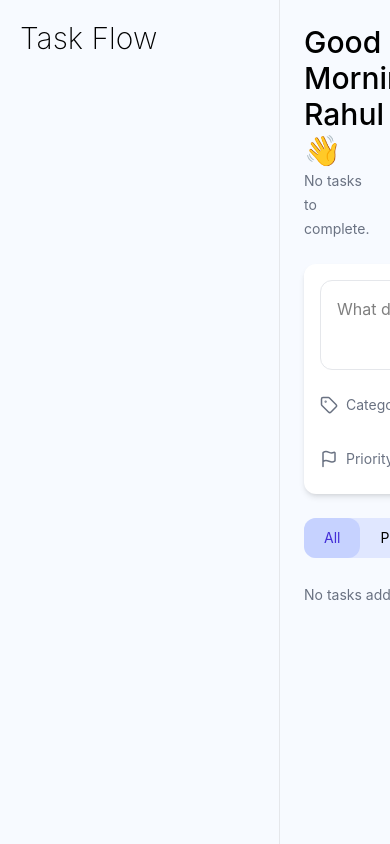
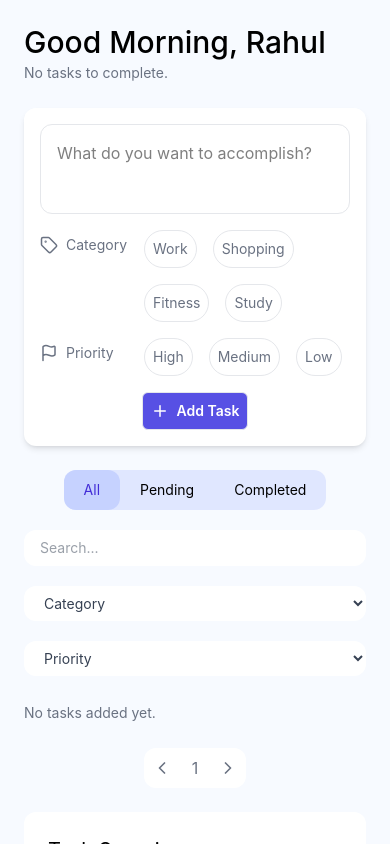
Before and after one commit to rxhulkrishna/taskflow, a React (Vite) app: page / in a window 390 px wide. Built offline with nearby package versions, Linux system fonts and the light colour scheme.

Commit message:
fix: Responsive and usePagination created

```diff
--- a/src/Layout/MainContent.jsx
+++ b/src/Layout/MainContent.jsx
@@ -6,12 +6,13 @@ import TaskList from "../components/TaskList";
 import FilterButtons from "../components/FilterButtons";
 import { ChevronLeftIcon, ChevronRightIcon } from "lucide-react";
 import { TASKS_PER_PAGE } from "../constants/constants";
+import { usePagination } from "../hooks/usePagination";
 
 const initialFilter = {
   status: "all",
   category: "all",
   priority: "all",
-  search: '',
+  search: "",
 };
 
 function getInitialTasks() {
@@ -22,7 +23,7 @@ function getInitialTasks() {
 function MainContent() {
   const [tasks, setTasks] = useState(getInitialTasks);
   const [filters, setFilters] = useState(initialFilter);
-  const [page, setPage] = useState(1);
+  const [editTask, setEditTask] = useState(null);
 
   useEffect(() => {
     localStorage.setItem("tasks", JSON.stringify(tasks));
@@ -36,21 +37,6 @@ function MainContent() {
         task.id === id ? { ...task, completed: !task.completed } : task,
       ),
     );
-  }
-
-  function handleAddTasks(task) {
-    setTasks(task);
-    setFilters(initialFilter);
-  }
-
-  function handleDeleteTask(id) {
-    setTasks((prevTasks) => prevTasks.filter((task) => task.id !== id));
-  }
-
-  function handleFilterChange(newFilter) {
-    // if (filters === newFilter) return;
-    setFilters(newFilter);
-    setPage(1);
   }
 
   const analyticsData = {
@@ -74,48 +60,59 @@ function MainContent() {
         filters.priority === "all" || task.priority === filters.priority,
     )
     .filter(
-      (task) =>
-        filters.search === "" || task.title.includes(filters.search),
+      (task) => filters.search === "" || task.title.includes(filters.search),
     );
 
-  //PAGINATION
-  const startIdx = (page - 1) * TASKS_PER_PAGE;
-  const endIdx = startIdx + TASKS_PER_PAGE;
-  const currentPageTasks = filteredTasks.slice(startIdx, endIdx);
+  const { currentPageTasks, onPrev, onNext, resetPage, page } = usePagination(
+    filteredTasks,
+    TASKS_PER_PAGE,
+  );
 
-  function onPrev() {
-    if (page === 1) {
-      return;
+  function handleAddTasks(task) {
+    setTasks(task);
+    if (editTask) {
+      setEditTask(null);
     }
-    setPage((prevPage) => prevPage - 1);
+    setFilters(initialFilter);
   }
 
-  function onNext() {
-    const noOfPages = Math.ceil(filteredTasks.length / TASKS_PER_PAGE);
-    if (page === noOfPages || noOfPages === 0) {
-      return;
-    }
-    setPage((prevPage) => prevPage + 1);
+  function handleDeleteTask(id) {
+    setTasks((prevTasks) => prevTasks.filter((task) => task.id !== id));
+  }
+
+  function handleEditTask(task) {
+    setEditTask(task);
+  }
+
+  function handleFilterChange(newFilter) {
+    setFilters(newFilter);
+    resetPage();
   }
 
   return (
-    <main className="flex-1 flex flex-col rounded-r-xl gap-6 p-6 overflow-hidden">
+    <main className="flex-1 flex flex-col rounded-r-xl gap-6 p-6 overflow-x-hidden lg:overflow-hidden">
       <Header noOfTasks={noOfTasks} />
 
-      <div className="flex flex-1 min-h-0 gap-6">
-        <section className="flex-1 flex flex-col min-h-0 gap-6">
-          <TaskForm addTasks={handleAddTasks} />
+      <div className="flex flex-col lg:flex-row flex-1 lg:min-h-0 gap-6">
+        <section className="flex-1 flex flex-col lg:min-h-0 gap-6">
+          <TaskForm
+            key={editTask?.id || "new"}
+            onAddTask={handleAddTasks}
+            editTask={editTask}
+            onEditTask={setEditTask}
+          />
 
           <FilterButtons
             filters={filters}
             onFilterChange={handleFilterChange}
           />
 
-          <div className="flex-1 pr-2 w-full">
+          <div className="flex-1 w-full">
             <TaskList
               tasks={currentPageTasks}
               onToggleTask={taskToggle}
               onDeleteTask={handleDeleteTask}
+              onEditTask={handleEditTask}
               filterStatus={filters.status}
             />
           </div>
@@ -133,7 +130,7 @@ function MainContent() {
           </div>
         </section>
 
-        <aside className="w-105 min-h-0">
+        <aside className="w-full lg:w-105 min-h-0">
           <Analytics data={analyticsData} />
         </aside>
       </div>
--- a/src/components/FilterButtons.jsx
+++ b/src/components/FilterButtons.jsx
@@ -9,7 +9,7 @@ function FilterButtons({ filters, onFilterChange }) {
   }
 
   return (
-    <div className="flex gap-5 items-center justify-between">
+    <div className="flex flex-col lg:flex-row gap-5 items-center justify-between">
       <div className="flex bg-indigo-100 w-max rounded-xl text-sm h-10 items-center justify-center">
         <button
           onClick={() => handleFilter("all", "status")}
@@ -33,7 +33,7 @@ function FilterButtons({ filters, onFilterChange }) {
           Completed
         </button>
       </div>
-      <div className="flex items-center gap-5 text-sm text-gray-700">
+      <div className="w-full lg:w-max flex flex-col lg:flex-row lg:items-center gap-5 text-sm text-gray-700">
         <input
           className="bg-white px-4 py-2 rounded-xl outline-0"
           type="text"
@@ -42,6 +42,7 @@ function FilterButtons({ filters, onFilterChange }) {
         />
         <select
           className="bg-white px-4 py-2 rounded-xl"
+          value={filters.category}
           onChange={({ target }) => handleFilter(target.value, "category")}
         >
           <option value="all">Category</option>
@@ -53,6 +54,7 @@ function FilterButtons({ filters, onFilterChange }) {
         </select>
         <select
           className="bg-white px-4 py-2 rounded-xl"
+          value={filters.priority}
           onChange={({ target }) => handleFilter(target.value, "priority")}
         >
           <option value="all">Priority</option>
--- a/src/components/Header.jsx
+++ b/src/components/Header.jsx
@@ -2,7 +2,7 @@ function Header({noOfTasks}) {
   const taskLabel = noOfTasks === 1 ? "task" : "tasks";
 
   return <div>
-    <h1 className="text-3xl font-medium">Good Morning, Rahul 👋</h1>
+    <h1 className="text-3xl font-medium">Good Morning, Rahul</h1>
     {noOfTasks > 0
     ? <span className="text-gray-500 text-sm">You have {noOfTasks} {taskLabel} to complete today.</span>
     : <span className="text-gray-500 text-sm">No tasks to complete.</span>
--- a/src/components/SelectionButton.jsx
+++ b/src/components/SelectionButton.jsx
@@ -13,12 +13,12 @@ function SelectionButton({ title, icon, options, selected, onSelection }) {
 
   if (!options) return;
   return (
-    <div className="flex gap-6 items-center text-gray-500">
+    <div className="flex gap-6 items-baseline text-gray-500">
       <div className="flex gap-2 items-center w-20">
         <i>{icon}</i>
         <span className="text-sm">{title}</span>
       </div>
-      <div className="flex gap-4">
+      <div className="flex gap-4 flex-wrap">
         {options.map((option) => (
           <button
             key={option}
--- a/src/components/Sidebar.jsx
+++ b/src/components/Sidebar.jsx
@@ -1,6 +1,6 @@
 function Sidebar() {
   return (
-    <aside className="w-70 rounded-l-xl border-r border-gray-200 flex flex-col p-5">
+    <aside className="hidden w-full lg:w-70 rounded-l-xl border-r border-gray-200 lg:flex flex-col p-5">
       <header className="font-extralight text-3xl">Task Flow</header>
     </aside>
   );
--- a/src/components/TaskForm.jsx
+++ b/src/components/TaskForm.jsx
@@ -10,20 +10,16 @@ const initialTask = {
   dueDate: "",
 };
 
-function TaskForm({ addTasks }) {
-  const [formData, setFormData] = useState(initialTask);
+function TaskForm({ onAddTask, editTask, onEditTask }) {
+  const [formData, setFormData] = useState(editTask || initialTask);
 
-  function handleTaskTitle(e) {
-    const targetValue = e.target.value;
-    setFormData((prevFormData) => ({ ...prevFormData, title: targetValue }));
+  function handleChange(field, value) {
+    setFormData((prevFormData) => ({ ...prevFormData, [field]: value }));
   }
 
-  function onCategory(value) {
-    setFormData((prevFormData) => ({ ...prevFormData, category: value }));
-  }
-
-  function onPriority(value) {
-    setFormData((prevFormData) => ({ ...prevFormData, priority: value }));
+  function onCancel() {
+    onEditTask(null);
+    setFormData(initialTask);
   }
 
   function formSubmit(e) {
@@ -31,6 +27,14 @@ function TaskForm({ addTasks }) {
     if (formData.title.trim() === "") {
       return;
     }
+
+    if (editTask) {
+      onAddTask((prevTasks) =>
+        prevTasks.map((task) =>
+          task.id === editTask.id ? { ...task, ...formData } : task,
+        ),
+      );
+    } else {
       const now = new Date();
       const formattedDate = now.toLocaleDateString("en-US", dateOptions);
       const newTask = {
@@ -41,7 +45,8 @@ function TaskForm({ addTasks }) {
         completed: false,
         dueDate: formattedDate,
       };
-    addTasks((prevTasks) => [...prevTasks, newTask]);
+      onAddTask((prevTasks) => [...prevTasks, newTask]);
+    }
     setFormData(initialTask);
   }
 
@@ -55,32 +60,45 @@ function TaskForm({ addTasks }) {
         type="text"
         placeholder="What do you want to accomplish?"
         value={formData.title}
-        onChange={handleTaskTitle}
+        onChange={({ target }) => handleChange("title", target.value)}
       />
-      <div className="flex flex-row justify-between gap-4 items-center">
+      <div className="flex flex-col md:flex-row justify-between gap-4 items-center">
         <div className="flex flex-col justify-start gap-4">
           <SelectionButton
             title="Category"
             icon={<Tag size={18} />}
             options={options.category}
             selected={formData.category}
-            onSelection={onCategory}
+            onSelection={(value) => handleChange("category", value)}
           />
           <SelectionButton
             title="Priority"
             icon={<Flag size={18} />}
             options={options.priority}
             selected={formData.priority}
-            onSelection={onPriority}
+            onSelection={(value) => handleChange("priority", value)}
           />
         </div>
+        <div className="flex gap-2 text-sm lg:self-end">
           <button
-          className="w-35 border border-gray-200 rounded-md p-2 gap-2 bg-[#5750e4] text-white font-semibold self-end flex items-center justify-center"
+            className="border border-gray-200 rounded-md p-2 gap-2 bg-[#5750e4] text-white font-semibold flex items-center w-max justify-center"
             type="submit"
           >
             <Plus size="18" />
-          Add Task
+            {editTask ? "Edit Task" : "Add Task"}
           </button>
+          {editTask ? (
+            <button
+              className="border border-gray-200 rounded-md p-2 gap-2 bg-gray-500 text-white font-semibold flex items-center w-max justify-center"
+              type="button"
+              onClick={onCancel}
+            >
+              Cancel
+            </button>
+          ) : (
+            ""
+          )}
+        </div>
       </div>
     </form>
   );
--- a/src/components/TaskList.jsx
+++ b/src/components/TaskList.jsx
@@ -1,7 +1,13 @@
 import TaskCard from "./TaskCard";
 import { emptyMessage } from "../constants/constants";
 
-function TaskList({ tasks, onToggleTask, onDeleteTask, filterStatus }) {
+function TaskList({
+  tasks,
+  onToggleTask,
+  onDeleteTask,
+  onEditTask,
+  filterStatus,
+}) {
   if (tasks.length === 0) {
     return (
       <span className="text-sm text-gray-500">
@@ -17,6 +23,7 @@ function TaskList({ tasks, onToggleTask, onDeleteTask, filterStatus }) {
           task={item}
           key={item.id}
           onDelete={() => onDeleteTask(item.id)}
+          onEdit={() => onEditTask(item)}
         />
       ))}
     </div>
--- /dev/null
+++ b/src/hooks/usePagination.js
@@ -0,0 +1,36 @@
+import { useState } from "react";
+
+export function usePagination(filteredTasks, TASKS_PER_PAGE) {
+  const [page, setPage] = useState(1);
+
+  const startIdx = (page - 1) * TASKS_PER_PAGE;
+  const endIdx = startIdx + TASKS_PER_PAGE;
+  const currentPageTasks = filteredTasks.slice(startIdx, endIdx);
+
+  function onPrev() {
+    if (page === 1) {
+      return;
+    }
+    setPage((prevPage) => prevPage - 1);
+  }
+
+  function onNext() {
+    const noOfPages = Math.ceil(filteredTasks.length / TASKS_PER_PAGE);
+    if (page === noOfPages || noOfPages === 0) {
+      return;
+    }
+    setPage((prevPage) => prevPage + 1);
+  }
+
+  function resetPage() {
+    setPage(1);
+  }
+
+  return {
+    currentPageTasks,
+    onPrev,
+    onNext,
+    resetPage,
+    page
+  }
+}
--- a/src/index.css
+++ b/src/index.css
@@ -11,5 +11,4 @@
 
 body {
   font-family: 'Inter' sans-serif;
-  overflow: hidden;
 }
--- a/src/screens/Dashboard.jsx
+++ b/src/screens/Dashboard.jsx
@@ -3,7 +3,7 @@ import MainContent from "../Layout/MainContent";
 
 function Dashboard() {
   return (
-    <div className="h-screen flex bg-[#f7faff]">
+    <div className="h-screen flex bg-[#f7faff] lg:overflow-y-hidden">
       <Sidebar />
       <MainContent/>
     </div>
```
Also changed, not shown: src/components/TaskCard.jsx (+14 -5 lines). Lines whose indentation alone changed are shown as unchanged.
